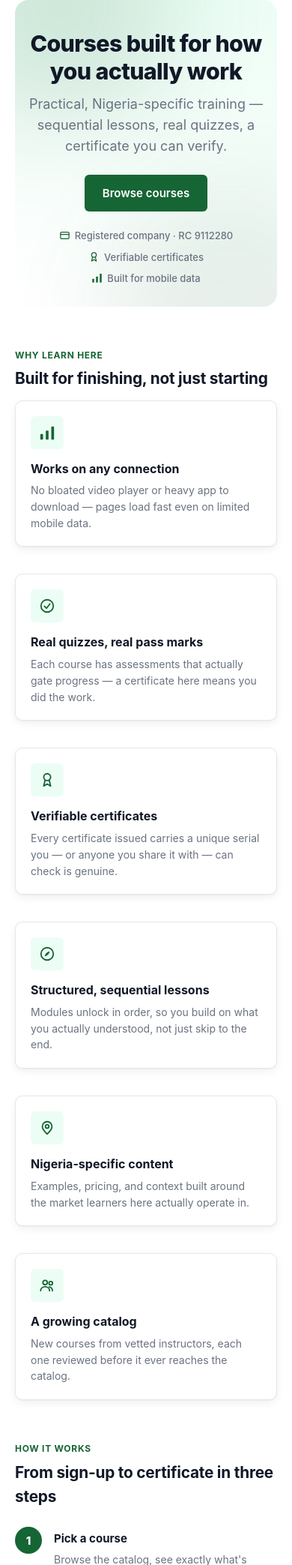
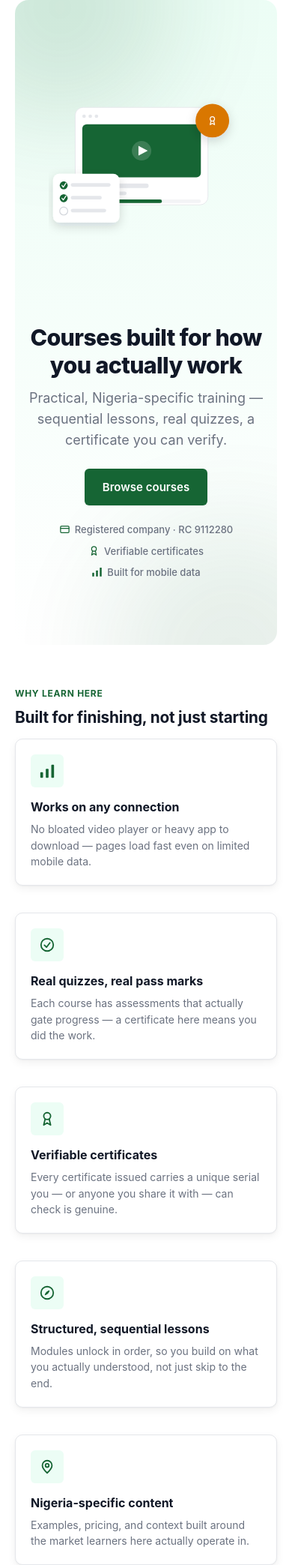
Before and after one commit to digital-data-solution/Xpress-Academy, a Django app: page / in a window 390 px wide. Shown: the part 95-2182 px from the top of the page at 75% size. Run offline with Django 5.2, Linux system fonts and the light colour scheme; data that the repository does not hold is empty; parts of the project's set-up code (start-up, migrations or seed data) failed here and were passed over; some libraries are stand-ins or nearby versions.

Commit message:
Add original hero illustration and wire real course cover-images
Hero becomes a two-column split (text left, illustration right,
stacks on mobile) on the landing page only. The illustration is
100% hand-drawn inline SVG — a lesson-card mockup with a play button,
a checklist card, and an award badge, built from basic shapes
(rects, circles, a path reused from the existing certificate icon).
No photos, no stock art, no external assets: zero licensing risk,
zero extra network requests.

Course cards (landing, catalog) and the course detail hero now check
for a real course.cover_image first and render it as a background
image, falling back to the existing gradient-cycle treatment when
none is uploaded — so any real photo added through the admin will
actually display once storage is wired (see caveat below).

Co-Authored-By: Claude Sonnet 5 <noreply@anthropic.com>
Claude-Session: https://claude.ai/code/session_01R6MDAAahyqBSHbY35k2Zrm

```diff
--- a/static/css/app.css
+++ b/static/css/app.css
@@ -265,6 +265,19 @@ form.login-form label, form.signup-form label {
 .hero h1 { font-size: 2.5rem; }
 .hero p.lead { font-size: 18px; color: var(--color-muted); max-width: 560px; margin: 12px auto 24px; }
 
+.hero-split { display: flex; align-items: center; justify-content: space-between; text-align: left; gap: 32px; }
+.hero-split .hero-text { flex: 1 1 400px; }
+.hero-split .hero-text p.lead { margin-left: 0; margin-right: 0; }
+.hero-split .trust-row { justify-content: flex-start; }
+.hero-split .hero-art { flex: 1 1 360px; display: flex; justify-content: center; }
+.hero-split .hero-art svg { width: 100%; height: auto; max-width: 380px; }
+@media (max-width: 860px) {
+  .hero-split { flex-direction: column; text-align: center; }
+  .hero-split .hero-text p.lead { margin-left: auto; margin-right: auto; }
+  .hero-split .trust-row { justify-content: center; }
+  .hero-split .hero-art { order: -1; max-width: 260px; }
+}
+
 .trust-row { display: flex; flex-wrap: wrap; justify-content: center; gap: 8px 20px; margin-top: 22px; }
 .trust-row span { font-size: 13px; color: var(--color-muted); display: inline-flex; align-items: center; gap: 6px; font-weight: 500; }
 .trust-row svg { width: 15px; height: 15px; color: var(--color-primary); flex-shrink: 0; }
@@ -282,6 +295,16 @@ form.login-form label, form.signup-form label {
   margin-bottom: 16px;
 }
 .course-card-body { padding: 0 20px 20px; }
+
+.detail-cover {
+  height: 220px;
+  border-radius: var(--radius-lg);
+  background-size: cover;
+  background-position: center;
+  margin-bottom: 24px;
+  box-shadow: var(--shadow);
+}
+@media (max-width: 640px) { .detail-cover { height: 160px; } }
 .cover-a { background: linear-gradient(135deg, #0f766e, #134e4a); }
 .cover-b { background: linear-gradient(135deg, #166534, #052e16); }
 .cover-c { background: linear-gradient(135deg, #1e3a8a, #1e293b); }
--- a/templates/catalog/course_detail.html
+++ b/templates/catalog/course_detail.html
@@ -4,6 +4,9 @@
 {% block og_title %}{{ course.sales_headline|default:course.title }}{% endblock %}
 {% block og_description %}{{ course.meta_description|default:course.subtitle }}{% endblock %}
 {% block content %}
+  {% if course.cover_image %}
+    <div class="detail-cover" style="background-image:url('{{ course.cover_image.url }}');"></div>
+  {% endif %}
   <div class="hero">
     <p class="chip">{{ course.get_audience_display }} · {{ course.get_level_display }}</p>
     <h1 style="margin-top:12px;">{{ course.sales_headline|default:course.title }}</h1>
--- a/templates/catalog/landing.html
+++ b/templates/catalog/landing.html
@@ -2,7 +2,8 @@
 {% block title %}Xpress Digital Academy — Practical courses, real skills{% endblock %}
 {% block meta_description %}Practical, Nigeria-specific online courses that turn watching into doing — from Xpress Digital Academy.{% endblock %}
 {% block content %}
-  <div class="hero">
+  <div class="hero hero-split">
+    <div class="hero-text">
       <h1>Courses built for how you actually work</h1>
       <p class="lead">Practical, Nigeria-specific training — sequential lessons, real quizzes, a certificate you can verify.</p>
       <a class="btn" href="{% url 'catalog:course_catalog' %}">Browse courses</a>
@@ -11,6 +12,52 @@
         <span><svg viewBox="0 0 24 24" fill="none" stroke="currentColor" stroke-width="2" stroke-linecap="round" stroke-linejoin="round"><rect x="3" y="4" width="18" height="14" rx="2"/><path d="M3 9h18"/></svg> Registered company · RC 9112280</span>
         <span><svg viewBox="0 0 24 24" fill="none" stroke="currentColor" stroke-width="2" stroke-linecap="round" stroke-linejoin="round"><circle cx="12" cy="8" r="5"/><path d="M9 12.5 7 21l5-3 5 3-2-8.5"/></svg> Verifiable certificates</span>
         <span><svg viewBox="0 0 24 24" fill="currentColor"><rect x="2" y="14" width="4" height="8" rx="1"/><rect x="10" y="9" width="4" height="13" rx="1"/><rect x="18" y="3" width="4" height="19" rx="1"/></svg> Built for mobile data</span>
+      </div>
+    </div>
+
+    <div class="hero-art" aria-hidden="true">
+      <svg viewBox="0 0 440 340" width="380" height="294">
+        <defs>
+          <filter id="heroShadow" x="-50%" y="-50%" width="200%" height="200%">
+            <feDropShadow dx="0" dy="8" stdDeviation="12" flood-color="#0f172a" flood-opacity="0.16"/>
+          </filter>
+        </defs>
+
+        <rect x="60" y="40" width="300" height="220" rx="18" fill="#ffffff" stroke="#e5e7eb" stroke-width="1.5"/>
+        <circle cx="80" cy="60" r="4" fill="#e5e7eb"/>
+        <circle cx="94" cy="60" r="4" fill="#e5e7eb"/>
+        <circle cx="108" cy="60" r="4" fill="#e5e7eb"/>
+
+        <rect x="76" y="78" width="268" height="120" rx="10" fill="#166534"/>
+        <circle cx="210" cy="138" r="22" fill="rgba(255,255,255,0.16)"/>
+        <polygon points="203,127 203,149 224,138" fill="#ffffff"/>
+
+        <rect x="76" y="212" width="150" height="10" rx="5" fill="#e5e7eb"/>
+        <rect x="76" y="230" width="100" height="8" rx="4" fill="#e5e7eb"/>
+
+        <rect x="76" y="248" width="268" height="8" rx="4" fill="#f3f4f6"/>
+        <rect x="76" y="248" width="180" height="8" rx="4" fill="#166534"/>
+
+        <g filter="url(#heroShadow)">
+          <rect x="10" y="190" width="150" height="110" rx="14" fill="#ffffff"/>
+        </g>
+        <circle cx="34" cy="216" r="9" fill="#166534"/>
+        <polyline points="30,216 33,220 39,211" fill="none" stroke="#ffffff" stroke-width="2.2" stroke-linecap="round" stroke-linejoin="round"/>
+        <rect x="50" y="211" width="90" height="8" rx="4" fill="#e5e7eb"/>
+        <circle cx="34" cy="245" r="9" fill="#166534"/>
+        <polyline points="30,245 33,249 39,240" fill="none" stroke="#ffffff" stroke-width="2.2" stroke-linecap="round" stroke-linejoin="round"/>
+        <rect x="50" y="240" width="70" height="8" rx="4" fill="#e5e7eb"/>
+        <circle cx="34" cy="274" r="9" fill="none" stroke="#d1d5db" stroke-width="2"/>
+        <rect x="50" y="269" width="80" height="8" rx="4" fill="#e5e7eb"/>
+
+        <g filter="url(#heroShadow)">
+          <circle cx="370" cy="70" r="38" fill="#d97706"/>
+        </g>
+        <g transform="translate(358,58)">
+          <circle cx="12" cy="8" r="5" fill="none" stroke="white" stroke-width="2"/>
+          <path d="M9 12.5 7 21l5-3 5 3-2-8.5" fill="none" stroke="white" stroke-width="2" stroke-linecap="round" stroke-linejoin="round"/>
+        </g>
+      </svg>
     </div>
   </div>
 
@@ -85,9 +132,15 @@
       {% for course in featured_courses %}
         <a class="course-card-link" href="{% url 'catalog:course_detail' slug=course.slug %}">
           <div class="card course-card">
+            {% if course.cover_image %}
+              <div class="course-cover" style="background-image:url('{{ course.cover_image.url }}'); background-size:cover; background-position:center;">
+                <span class="chip chip-light">{{ course.get_level_display }}</span>
+              </div>
+            {% else %}
               <div class="course-cover {% cycle 'cover-a' 'cover-b' 'cover-c' 'cover-d' 'cover-e' %}">
                 <span class="chip chip-light">{{ course.get_level_display }}</span>
               </div>
+            {% endif %}
             <div class="course-card-body">
               <p class="chip">{{ course.get_audience_display }}</p>
               <p style="font-weight:600; margin:8px 0 4px;">{{ course.title }}</p>
```
Also changed, not shown: templates/catalog/course_catalog.html (+9 -3 lines). Lines whose indentation alone changed are shown as unchanged.
